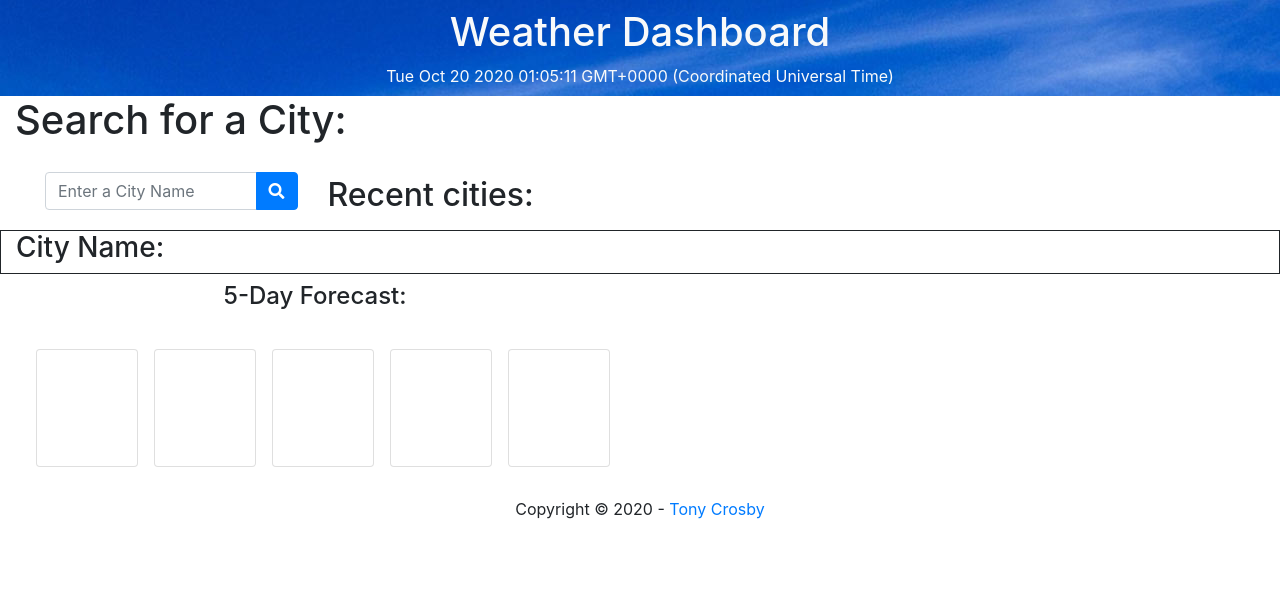
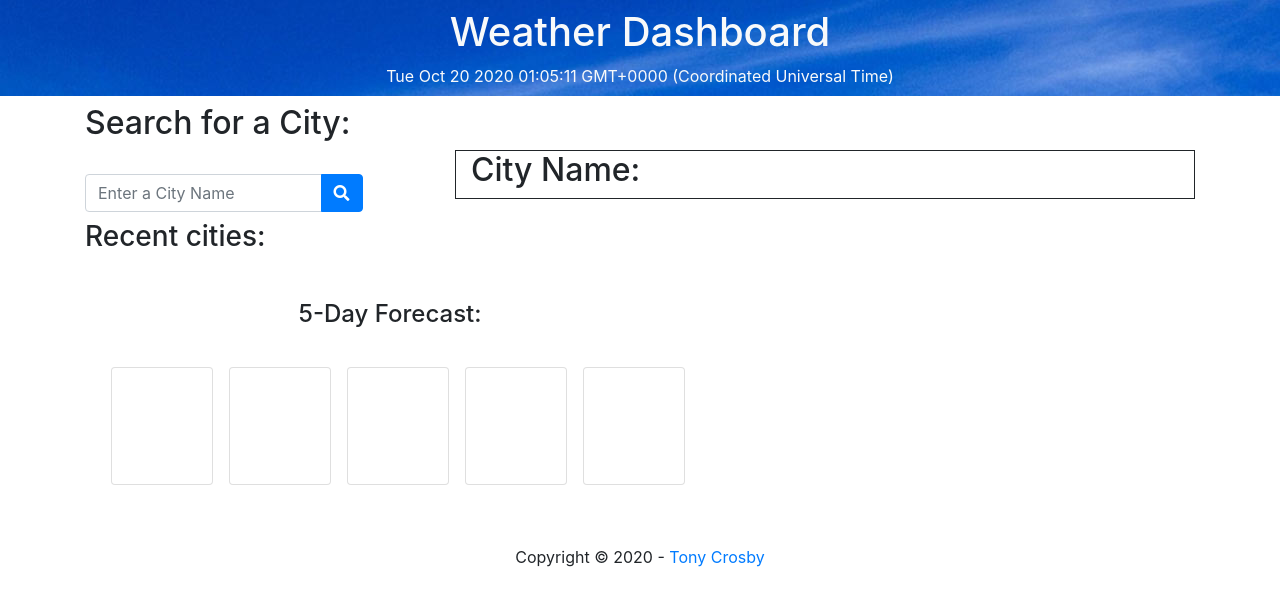
Before and after one commit to tonycrosby-tech/06_weather_dashboard, a plain HTML site: page index.html in a window 1280 px wide. Drawn offline with nearby package versions, Linux system fonts and the light colour scheme.

Commit message:
adding the styling

```diff
--- a/assets/script.js
+++ b/assets/script.js
@@ -7,11 +7,11 @@ function display_c() {
 // function to create the time
 function display_ct() {
   var x = new Date();
-  document.getElementById('ct').innerHTML = x;
+  document.getElementById("ct").innerHTML = x;
   display_c();
 }
 
-var API_KEY = 'f5e25466bfa1e46ad656169c960527a3';
+var API_KEY = "f5e25466bfa1e46ad656169c960527a3";
 
 // function currentLocation() {
 //   $.ajax({
@@ -29,7 +29,8 @@ function renderWeather() {
   $("#search-button").on("click", function () {
     var city = $("#search-input").val();
 
-  var queryURL = "https://api.openweathermap.org/data/2.5/weather?q=" +
+    var queryURL =
+      "https://api.openweathermap.org/data/2.5/weather?q=" +
       city +
       "&appid=" +
       API_KEY;
@@ -37,10 +38,11 @@ function renderWeather() {
     $.ajax({
       url: queryURL,
       method: "GET",
-    error: (err => { //If API through error then say
+      error: (err) => {
+        //If API through error then say
         $(".form-errors").text("Please enter an actual City").show();
         return;
-      })
+      },
     }).then(function (response) {
       var cityNameInput = $("<h2>").text(response.name);
       var cityNameList = $("<button>").text(response.name);
@@ -135,13 +137,13 @@ function renderWeather() {
         var cityUVIndex = $("<p>").text("UV Index: " + uvIndex);
 
         // highlights the appropiate color
-        $(cityUVIndex).attr("style", "width:8%; background-color: " + uvColor);
+        $(cityUVIndex).attr("style", "width:10%; background-color: " + uvColor);
 
         // displays in the city box
         $("#cityList").append(cityUVIndex);
       });
-    })
-  })
+    });
+  });
 }
 
 function fiveDayForecast() {
@@ -157,11 +159,6 @@ function fiveDayForecast() {
     $.ajax({
       url: queryURLforecast,
       method: "GET",
-    error: (err => { //If API through error then alert
-      alert("Your city was not found. Check your spelling or enter a city code")
-      return;
-    })
-
       // Store all of the data inside of an object called forecast
     }).then(function (forecast) {
       // log forecast in the console
@@ -215,12 +212,12 @@ function fiveDayForecast() {
 
         // style of the cards
         $(".forecast").attr("style", "background-color:blue; color:white");
-      };
-    })
-  })
+      }
+    });
+  });
 }
 
-$(document).ready(function() {
+$(document).ready(function () {
   renderWeather();
   fiveDayForecast();
 });
--- a/assets/style.css
+++ b/assets/style.css
@@ -15,25 +15,51 @@ nav {
   margin-left: 1rem;
 }
 
-#forecast-cards {
-  display: flex;
-  justify-content: space-between;
+#forecast-weather {
+  justify-content: center;
+  align-items: center;
+  flex-wrap: wrap;
   margin: center;
   padding: 30px 20px;
   float: right;
+  margin-left: -25px;
 
+}
+
+.box {
+  border: solid 1px;
+  margin: auto;
+}
+
+table {
+  width: 25%;
+}
+
+h2 {
+  margin-top: 1rem;
 }
 
 .card-body {
   padding: 20px;
 }
 
-.input-group {
-  padding: 20px 30px;
-  float: left;
+#forecast-cards {
+  display: flex;
+  justify-content: space-around;
+  padding: 30px 30px;
+  font-size: small;
+
 }
 
-.box {
-  margin-left: auto;
-  border: solid 1px;
+.forecast {
+  padding: 30px;
+  margin-left: 1rem;
 }
+
+h4 {
+  margin-right: auto;
+}
+
+#cityList {
+  font-size: large;
+}
--- a/index.html
+++ b/index.html
@@ -40,12 +40,19 @@
     </nav>
 
     <!-- Main Container -->
-    <div class="container-fluid">
+    <div class="container">
         <!-- Main Row -->
         <div class="row">
             <div class="col-sm-12">
                 <div>
-                    <h1>Search for a City:</h1>
+                    <h2 class="mt-2">Search for a City:</h2>
+                </div>
+                <div class="col-8 box float-right">
+                    <div id="cityList">
+                        <h2>City Name:</h2>
+                    </div>
+                    <div class="col-md-4">
+                    </div>
                 </div>
 
                 <div class="form-errors"></div>
@@ -59,8 +66,8 @@
                     </div>
                 </div>
 
-                <h2>Recent cities:</h2>
-                <ul class="is-hidden" style="list-style: none;" id="searchHistory"></ul>
+                <h3 class="mt-2">Recent cities:</h3>
+                <table class="is-hidden" id="searchHistory"></table>
             </div>
 
             <div class="col-sm-12">
@@ -69,16 +76,6 @@
                         <div class="row">
                             <div class="col-sm-12">
                                 <span id="city-name" class="city-name"></span>
-                            </div>
-                        </div>
-
-                        <div class="row">
-                            <div class="col-12 box">
-                                <div id="cityList">
-                                    <h3>City Name:</h3>
-                                </div>
-                                <div class="col-md-4">
-                                </div>
                             </div>
                         </div>
                     </div>
```
Lines whose indentation alone changed are shown as unchanged.
